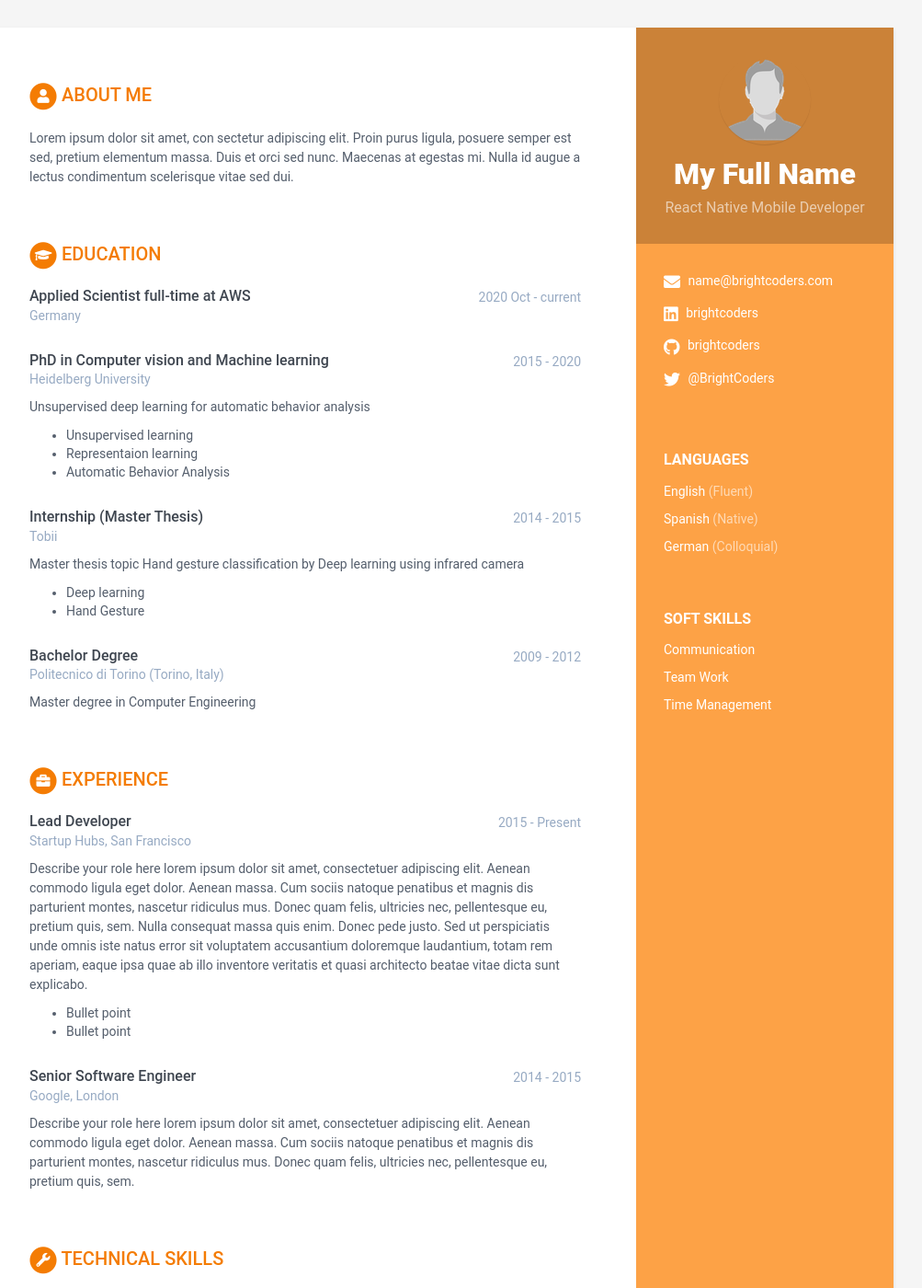
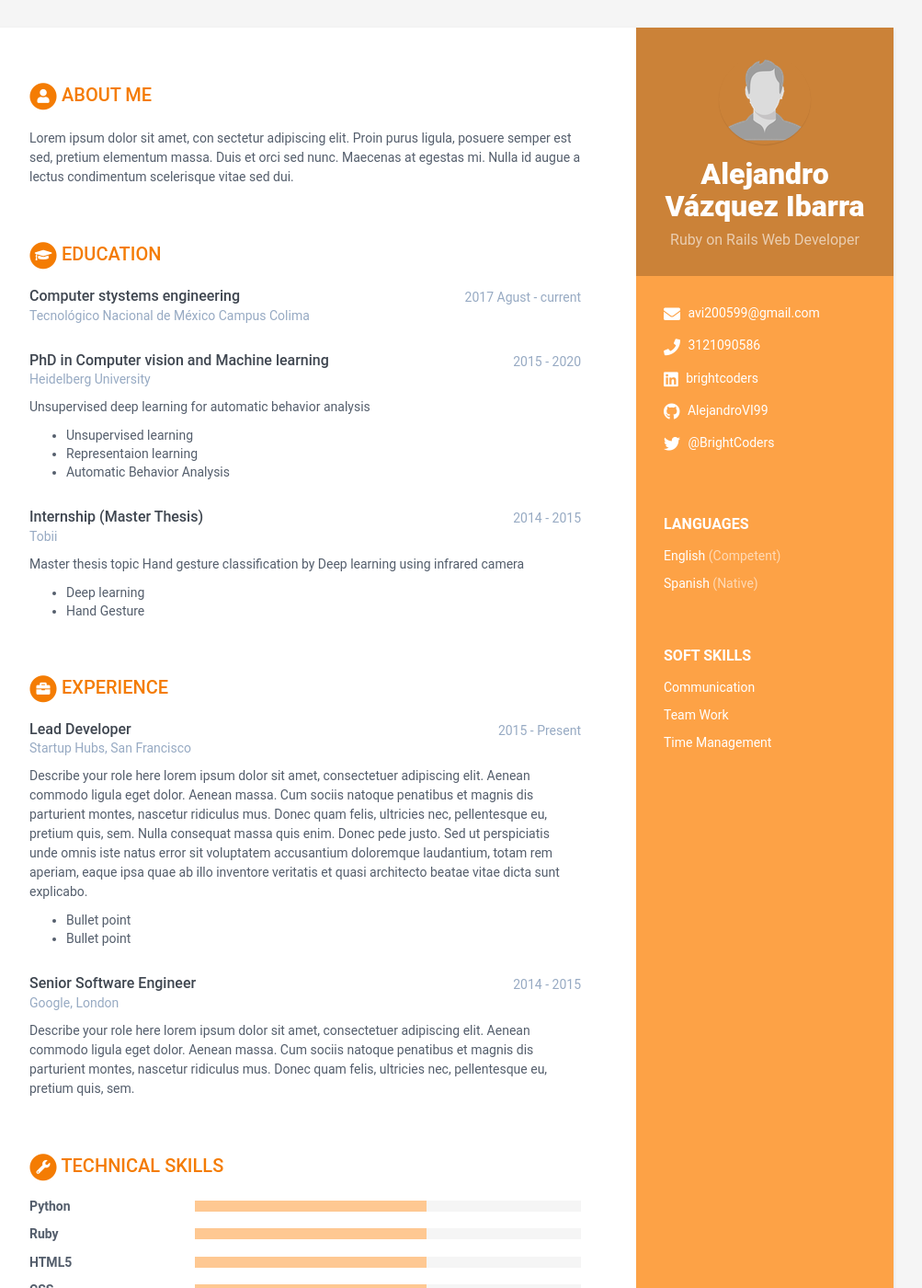
Before and after one commit to AlejandroVI99/Alejandro-Vazquez-Ibarra, a Jekyll site: the page built from index.html, in a window 1280 px wide and 1400 px high. Shown: the whole window at 92% size, without its empty margins (168-1171 px from the left). Built offline with Jekyll 4.4.1, drawn with Linux system fonts in a browser that asks for light colours; some of the changed text lies outside the part shown.

Commit message:
Update data.yml

```diff
--- a/_data/data.yml
+++ b/_data/data.yml
@@ -7,16 +7,16 @@ sidebar:
   education: False # NO MODIFICAR
 
   # Profile information
-  name: My Full Name # Nombre completo
-  tagline: React Native Mobile Developer # React Native Mobile Developer ó Ruby on Rails Web Developer Según sea el caso
+  name: Alejandro Vázquez Ibarra # Nombre completo
+  tagline: Ruby on Rails Web Developer # React Native Mobile Developer ó Ruby on Rails Web Developer Según sea el caso
   avatar: profile.png # Colocar una imagen con tu foto de 100x100 pixels dentro de /assets/images
 
   # Actualiza tus datos de contacto
-  email: name@brightcoders.com
-  phone:
+  email: avi200599@gmail.com
+  phone: 3121090586
   website: # No agregar http://
   linkedin: brightcoders
-  github: brightcoders
+  github: AlejandroVI99
   gitlab:
   bitbucket:
   twitter: '@BrightCoders'
@@ -27,13 +27,10 @@ sidebar:
   # Actualiza según los idiomas y nieles que tienes. Agrega o Elimina según sea necesario.
   languages:
     - idiom: English
-      level: Fluent # Utiliza el resultado de tu examen oficial, o el nivel de acuerdo al modelo Dreyfus
+      level: Competent # Utiliza el resultado de tu examen oficial, o el nivel de acuerdo al modelo Dreyfus
 
     - idiom: Spanish
       level: Native # Utiliza el resultado de tu examen oficial, o el nivel de acuerdo al modelo Dreyfus
-
-    - idiom: German
-      level: Colloquial
 
   # Registra aquí tus soft skills. Agrega o elimina según sea necesario
   interests:
@@ -54,9 +51,9 @@ career-profile:
 
 # Registra aquí tus estudios. Agrega o elimina según sea necesario
 educationcomplete:
-  - degree: Applied Scientist full-time at AWS
-    university: Germany
-    time: 2020 Oct - current
+  - degree: Computer stystems engineering
+    university: Tecnológico Nacional de México Campus Colima
+    time: 2017 Agust - current
     details: |
 
   - degree: PhD in Computer vision and Machine learning
@@ -77,12 +74,6 @@ educationcomplete:
 
         - Deep learning
         - Hand Gesture
-
-  - degree: Bachelor Degree
-    university: Politecnico di Torino (Torino, Italy)
-    time: 2009 - 2012
-    details: |
-      Master degree in Computer Engineering
 
 # Registra aquí tu experiencia. Agrega o elimina según sea necesario
 experiences:
@@ -123,22 +114,16 @@ skills:
 
   toolset:
     - name: Python
-      level: 20%
-
-    - name: PyTorch
-      level: 40%
-
-    - name: Tensorflow
       level: 60%
 
-    - name: Caffe
-      level: 80%
+    - name: Ruby
+      level: 60%
 
-    - name: Matlab
-      level: 100%
+    - name: HTML5
+      level: 60%
 
-    - name: C/C++
-      level: 40%
+    - name: CSS
+      level: 60%
 
 # NO MODIFICAR
 footer: >
```
